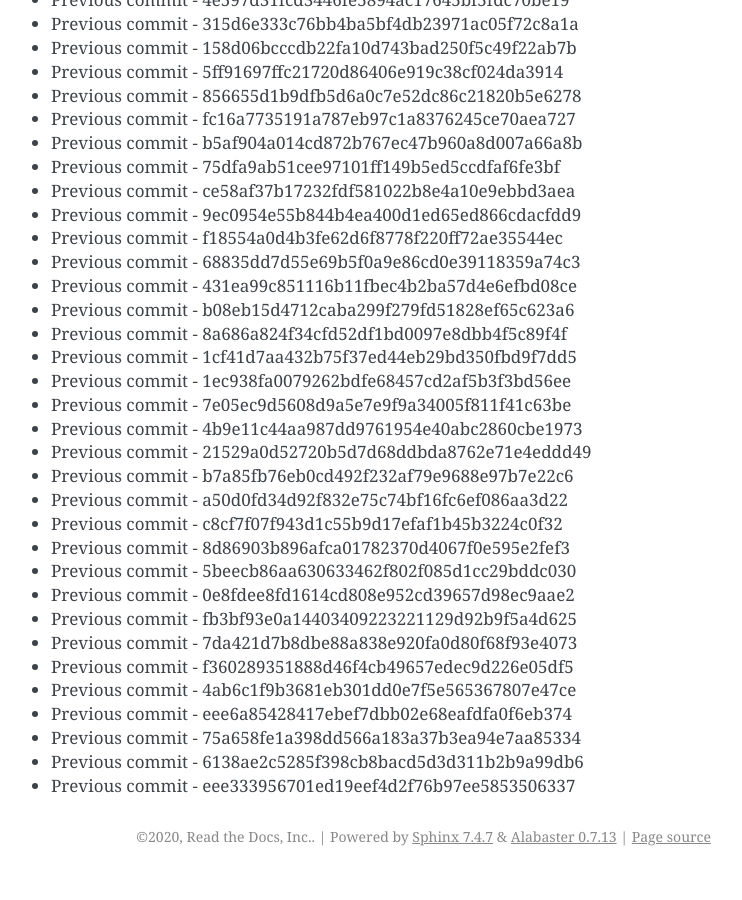
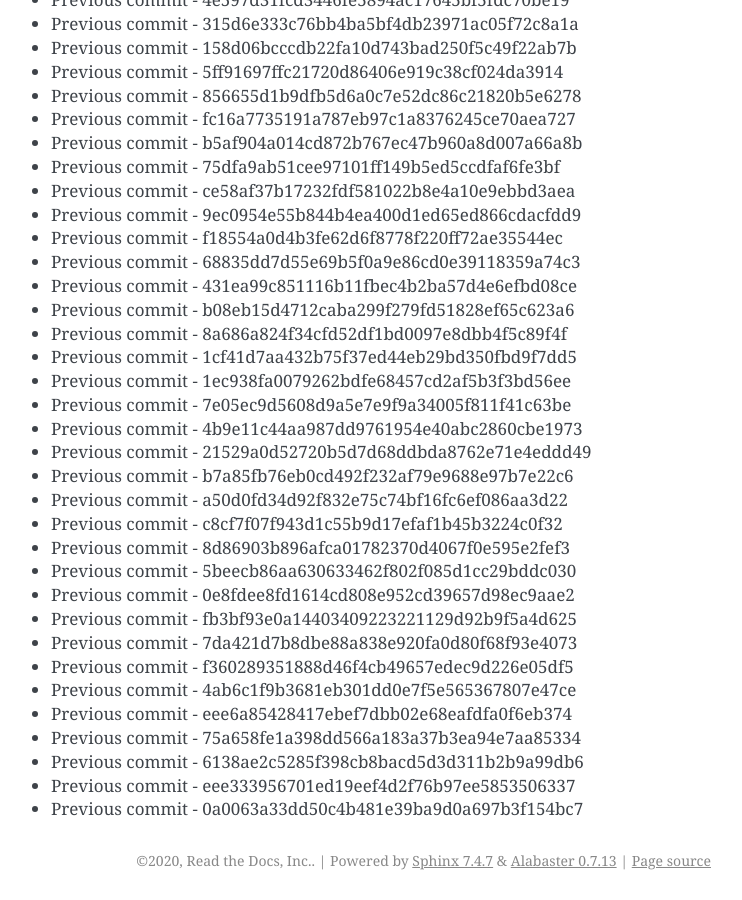
Before and after one commit to readthedocs/rtd-git-stresstest, a Sphinx documentation site: the page built from docs/updates.rst, in a window 1280 px wide and 900 px high, scrolled down 31020 px. Shown: the whole window, without its empty margins (399-1141 px from the left). Built offline with Sphinx 7.4.7, drawn with Linux system fonts in a browser that asks for light colours; before the commit the page ends 31896 px from its top, so only the background shows below that.

Commit message:
Generating commit from previous: 0a0063a33dd50c4b481e39ba9d0a697b3f154bc7

```diff
--- a/docs/updates.rst
+++ b/docs/updates.rst
@@ -1335,3 +1335,4 @@ It can be tested for any performance characteristics.
 * Previous commit - 75a658fe1a398dd566a183a37b3ea94e7aa85334
 * Previous commit - 6138ae2c5285f398cb8bacd5d3d311b2b9a99db6
 * Previous commit - eee333956701ed19eef4d2f76b97ee5853506337
+* Previous commit - 0a0063a33dd50c4b481e39ba9d0a697b3f154bc7
```
